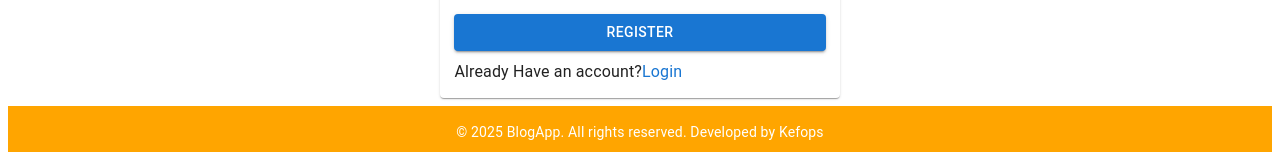
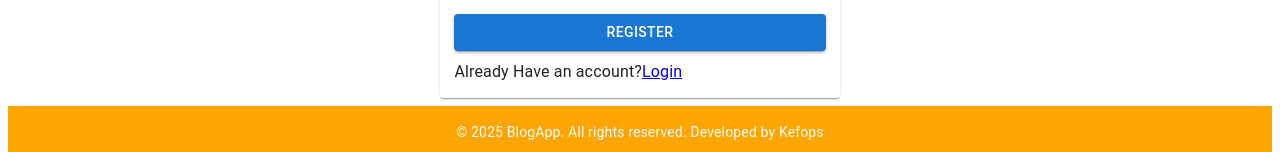
Before and after one commit to KE-FA/BlogApp, a React (Vite) app in the folder Client/: page /register in a window 1280 px wide. Shown: the part 568-720 px from the top of the page. Built offline with nearby package versions, Linux system fonts and the light colour scheme.

Commit message:
modify file

```diff
--- a/Client/src/Pages/Login.tsx
+++ b/Client/src/Pages/Login.tsx
@@ -5,10 +5,9 @@
   TextField,
   Typography,
   Stack,
-  Link,
   Alert,
 } from "@mui/material";
-import { useNavigate } from "react-router-dom";
+import { useNavigate, Link } from "react-router-dom";
 import { useState } from "react";
 import { useMutation } from "@tanstack/react-query";
 import axiosInstance from "../api/axiosInstance";
@@ -109,7 +108,7 @@
           </Button>
         </Stack>
         <Typography sx={{ mt: "1rem" }}>
-          Don't Have an account?<Link href="/MyRegister">Register</Link>
+          Don't Have an account?<Link to="/register">Register</Link>
         </Typography>
       </Box>
     </Container>
--- a/Client/src/Pages/MyRegister.tsx
+++ b/Client/src/Pages/MyRegister.tsx
@@ -6,11 +6,11 @@
   Box,
   Typography,
   Paper,
-  Link,
   Alert,
 } from "@mui/material";
 import { useMutation } from "@tanstack/react-query";
-import { useNavigate } from "react-router-dom";
+import { useNavigate, Link } from "react-router-dom";
+
 interface User {
   firstName: string;
   lastName: string;
@@ -143,9 +143,8 @@
         </Button>
         <Typography sx={{ mt: "9px" }}>
           Already Have an account?
-          <Link underline="hover" href="/Login">
-            Login
-          </Link>
+          <Link to="/login">Login</Link>
+
         </Typography>
       </Paper>
     </Box>
```
